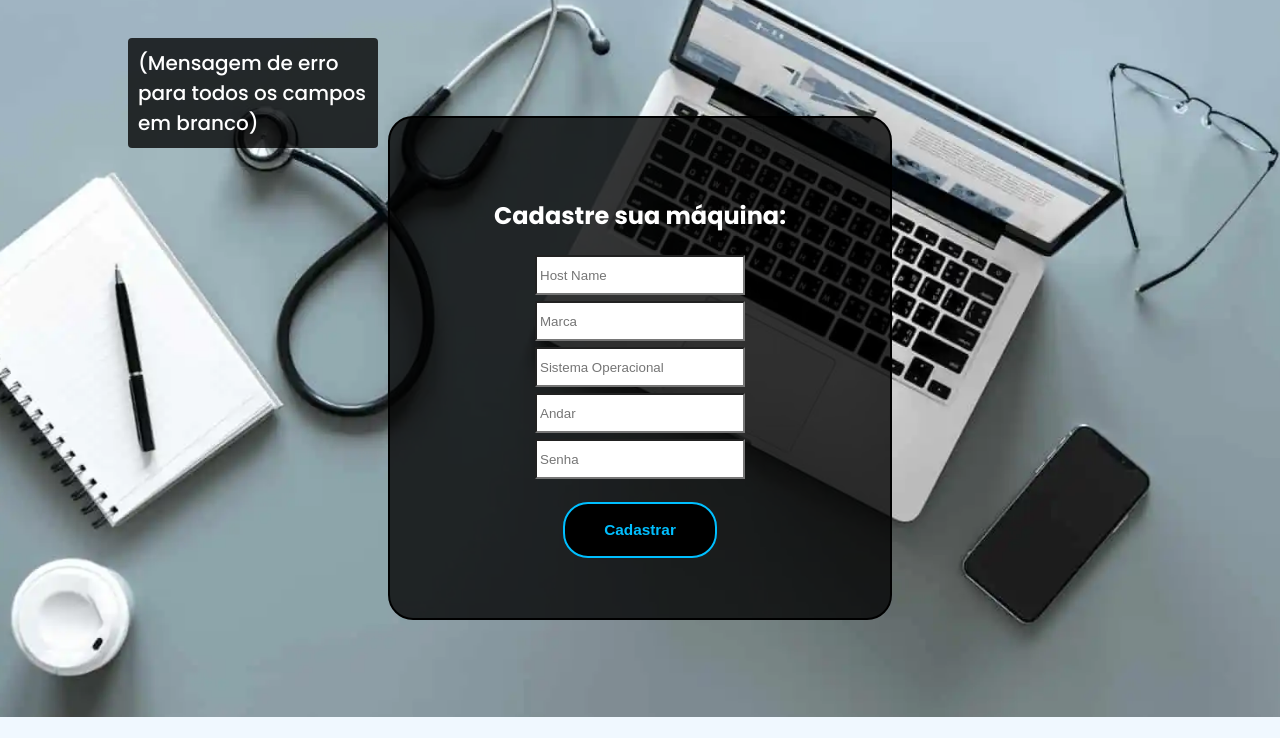
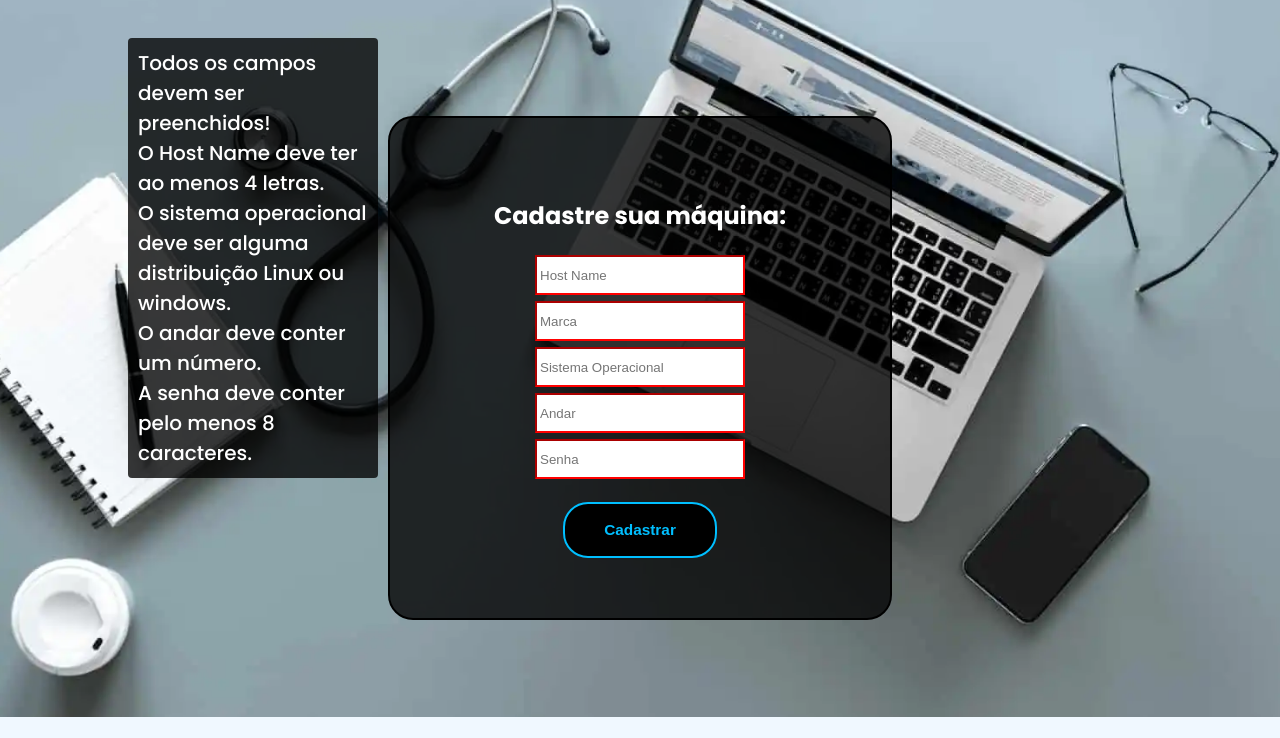
Before and after one commit to 2ADSC-Grupo9-HSO/Site-Institucional, a website: page site/public/cadastro_maquina.html in a window 1280 px wide. Both pictures are taken after a click on the button "Cadastrar". Shown: the part 62-800 px from the top of the page. Drawn offline with Linux system fonts and the light colour scheme.

Commit message:
Validações cadastro_maquina e cadastro_rede

```diff
--- a/site/public/cadastro_maquina.html
+++ b/site/public/cadastro_maquina.html
@@ -153,7 +153,6 @@
     // }
 
     function cadastrarMaquina() {
-        // aguardar();
 
         //Recupere o valor da nova input pelo nome do id
         // Agora vá para o método fetch logo abaixo
@@ -163,17 +162,86 @@
         var andarVar = input_andar.value;
         var senhaVar = input_senha.value;
 
+        var temErro = false;
 
+        cardErro.style.display = "none"
+        mensagem_erro.innerHTML = "";
+
+        input_hostName.style.borderColor = "grey";
+        input_marca.style.borderColor = "grey";
+        input_so.style.borderColor = "grey";
+        input_andar.style.borderColor = "grey";
+        input_senha.style.borderColor = "grey";
 
         if (hostNameVar == "" || marcaVar == "" || soVar == "" || andarVar == "" || senhaVar == '') {
             cardErro.style.display = "block"
-            mensagem_erro.innerHTML = "(Mensagem de erro para todos os campos em branco)";
+            mensagem_erro.innerHTML += "Todos os campos devem ser preenchidos!";
 
-            // finalizarAguardar();
+            if (hostNameVar == "") {
+                input_hostName.style.borderColor = "red";
+            }
+
+            if (marcaVar == "") {
+                input_marca.style.borderColor = "red";
+            }
+
+            if (soVar == "") {
+                input_so.style.borderColor = "red";
+            }
+
+            if (andarVar == "") {
+                input_andar.style.borderColor = "red";
+            }
+
+            if (senhaVar == "") {
+                input_senha.style.borderColor = "red";
+            }
+
+            temErro = true;
+        }
+
+        if (hostNameVar.length < 4) {
+            cardErro.style.display = "block"
+            mensagem_erro.innerHTML += "<br />O Host Name deve ter ao menos 4 letras.";
+
+            input_senha.style.borderColor = "red";
+
+            temErro = true;
+        }
+
+        if (soVar.toUpperCase() != "MINT" && soVar.toUpperCase() != "UBUNTU" && soVar.toUpperCase() != "MANJARO" && soVar.toUpperCase() != "FEDORA" &&
+            soVar.toUpperCase() != "WINDOWS 10" && soVar.toUpperCase() != "WINDOWS 11" && soVar.toUpperCase() != "WINDOWS 7" && soVar.toUpperCase() != "WINDOWS 8") {
+
+            cardErro.style.display = "block"
+            mensagem_erro.innerHTML += "<br />O sistema operacional deve ser alguma distribuição Linux ou windows.";
+
+            input_so.style.borderColor = "red";
+
+            temErro = true;
+        }
+
+        if (!Number(andarVar)) {
+            cardErro.style.display = "block"
+            mensagem_erro.innerHTML += "<br />O andar deve conter um número.";
+
+            input_andar.style.borderColor = "red";
+
+            temErro = true;
+        }
+
+        if (senhaVar.length < 8) {
+            cardErro.style.display = "block"
+            mensagem_erro.innerHTML += "<br />A senha deve conter pelo menos 8 caracteres.";
+
+            input_senha.style.borderColor = "red";
+
+            temErro = true;
+        }
+
+        if (temErro) {
             return false;
-        }
-        else {
-            setInterval(sumirMensagem, 5000)
+        } else {
+            setInterval(sumirMensagem, 10000)
         }
 
         // Enviando o valor da nova input
@@ -189,8 +257,8 @@
                 marcaServer: marcaVar,
                 soServer: soVar,
                 andarServer: andarVar,
-                fk_filialServer : sessionStorage.FK_FILIAL,
-                senhaServer : senhaVar,
+                fk_filialServer: sessionStorage.FK_FILIAL,
+                senhaServer: senhaVar,
 
             })
         }).then(function (resposta) {
```
Also changed, not shown: site/public/cadastro_filial.html (+1 -1 lines), site/public/cadastro_rede_hso_criptografado_admin.html (+53 -8 lines). Lines whose indentation alone changed are shown as unchanged.
